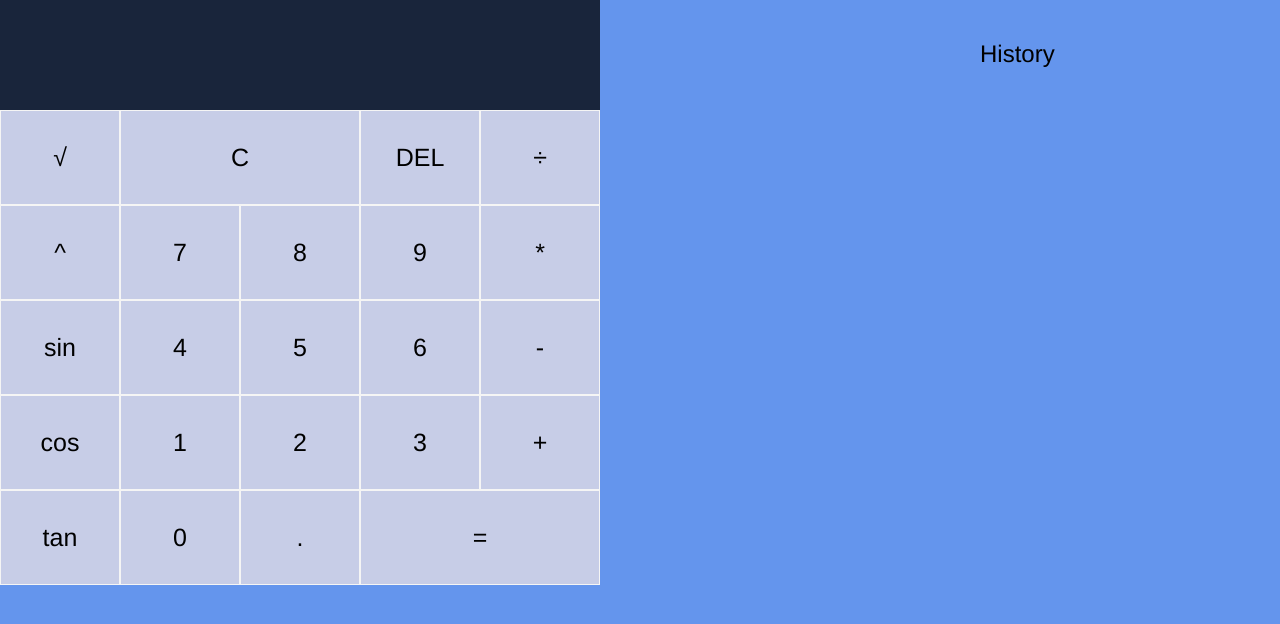
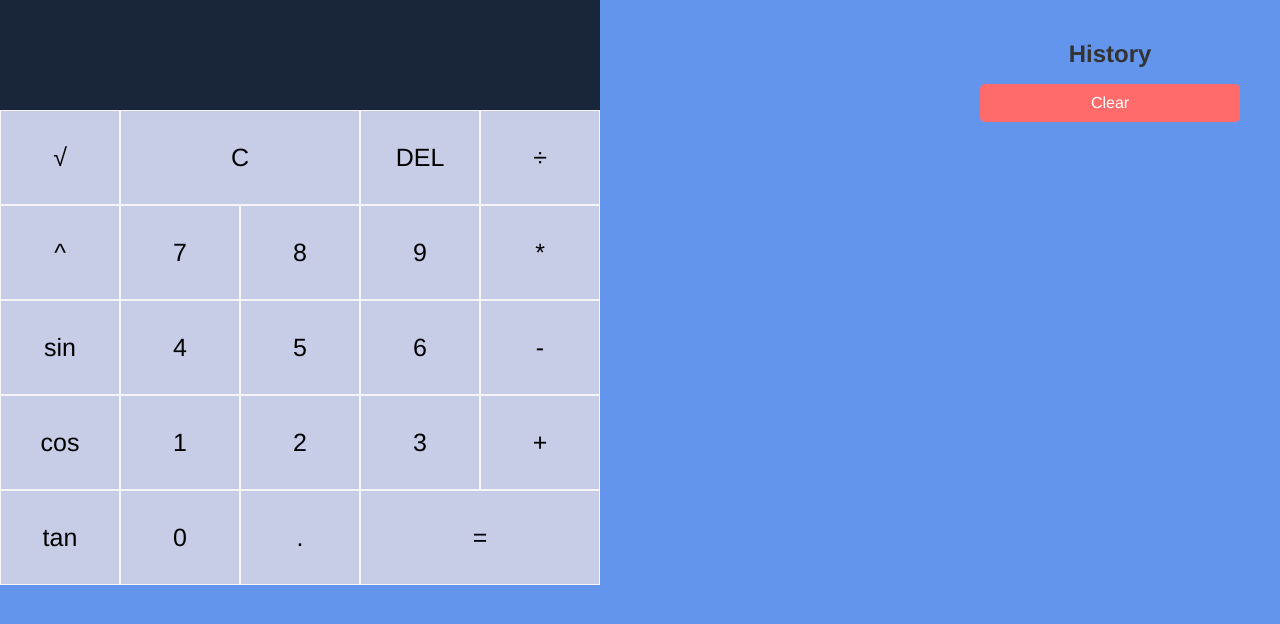
Before and after one commit to vladcranga/react-calculator, a React (Create React App) app: page / in a window 1280 px wide. Shown: the top 624 px of the page. Built offline with nearby package versions, Linux system fonts and the light colour scheme.

Commit message:
improve history feature

```diff
--- a/src/App.css
+++ b/src/App.css
@@ -13,8 +13,10 @@ body {
 
 .grid-calc {
   display: grid;
-  justify-content: center; /* horizontal alignment */
-  align-content: center; /* vertical alignment */
+  /* horizontal alignment */
+  justify-content: center;
+  /* vertical alignment */
+  align-content: center;
   min-height: 100vh;
   grid-template-columns: 3fr 1fr;
   grid-template-rows: minmax(110px, auto) repeat(5, 95px);
@@ -44,7 +46,7 @@ body {
 
 .screen {
   grid-column: 1 / -1;
-  background-color:rgb(0, 0, 0, .75);
+  background-color: rgb(0, 0, 0, .75);
   display: flex;
   align-items: flex-end;
   justify-content: space-between;
@@ -72,6 +74,9 @@ body {
 
 .history-container h2 {
   font-size: 1.5rem;
+  font-weight: bold;
+  text-align: center;
+  color: #333;
   margin-bottom: 10px;
 }
 
@@ -94,10 +99,37 @@ body {
   background-color: rgba(255, 255, 255, 0.2);
 }
 
+.history-container button {
+  background-color: #ff6b6b;
+  color: white;
+  border: none;
+  padding: 10px 20px;
+  border-radius: 5px;
+  font-size: 1rem;
+  cursor: pointer;
+  margin-top: 10px;
+  text-align: center;
+  display: block;
+  width: 100%;
+}
+
+.history-container button:hover {
+  background-color: #ff4d4d;
+}
+
+
 @keyframes buttonPress {
-  0% { transform: scale(1); }
-  50% { transform: scale(0.95); }
-  100% { transform: scale(1); }
+  0% {
+    transform: scale(1);
+  }
+
+  50% {
+    transform: scale(0.95);
+  }
+
+  100% {
+    transform: scale(1);
+  }
 }
 
 .grid-calc button:active {
--- a/src/Calculator.js
+++ b/src/Calculator.js
@@ -14,6 +14,10 @@ function Calculator() {
         setOperation(undefined);
     };
 
+    const clearHistory = () => {
+        setHistory([]);
+    };
+
     const deleteNumber = useCallback(() => {
         setCurrent(current.toString().slice(0, -1));
     }, [current]);
@@ -23,7 +27,7 @@ function Calculator() {
         setCurrent(current.toString() + number.toString());
     }, [current]);
 
-      const MAX_HISTORY_SIZE = 5
+    const MAX_HISTORY_SIZE = 10
 
     const computeValue = useCallback(() => {
         let result;
@@ -51,19 +55,20 @@ function Calculator() {
         }
 
         result = parseFloat(result.toFixed(3))
+
         const newEntry = `${previous} ${operation} ${current} = ${result}`;
+        setHistory(history => {
             const updatedHistory = [...history, newEntry];
-
             if (updatedHistory.length > MAX_HISTORY_SIZE) {
-          // remove the oldest entry
                 updatedHistory.shift();
             }
+            return updatedHistory;
+        });
 
-        setHistory(updatedHistory);
         setCurrent(result.toString());
         setOperation(undefined);
         setPrevious('');
-      }, [current, previous, operation, history]);
+    }, [current, previous, operation]);
 
     const squareRoot = useCallback(() => {
         if (current === '') return;
@@ -179,6 +184,7 @@ function Calculator() {
                         <li key={index}>{entry}</li>
                     ))}
                 </ul>
+                <button className='clear-history-button' onClick={clearHistory}>Clear</button>
             </div>
         </div>
     );
```
Lines whose indentation alone changed are shown as unchanged.
